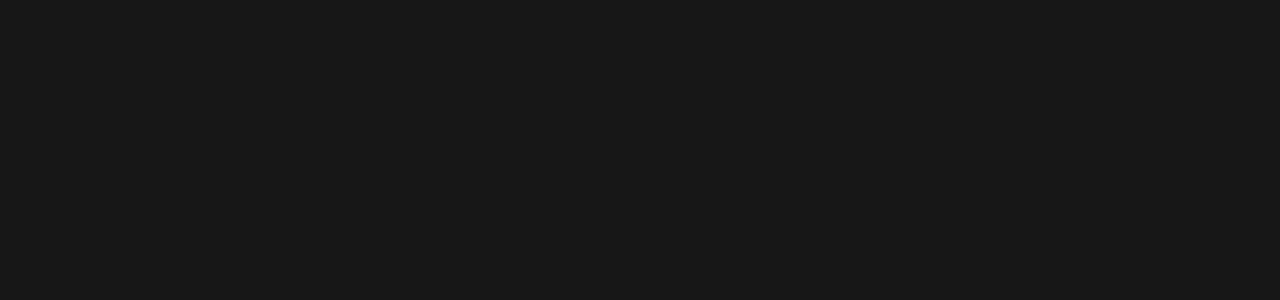
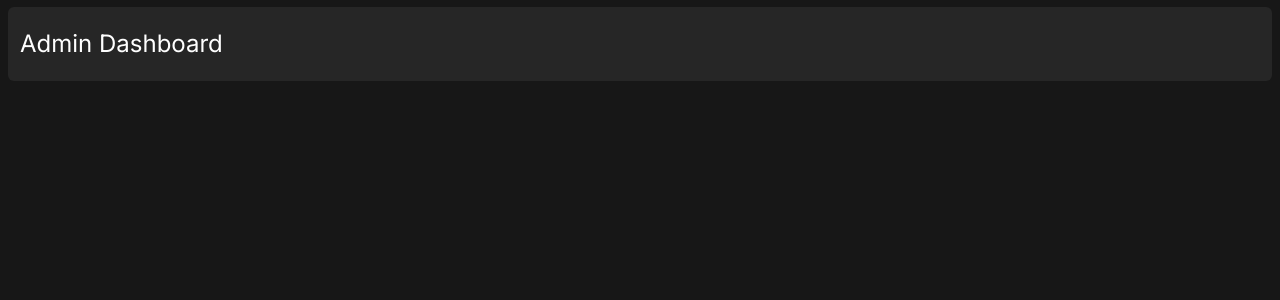
Before and after one commit to Siajey/DanelGold, a Next.js app: page /admin/dashboard in a window 1280 px wide. Shown: the top 300 px of the page. Built offline with nearby package versions, Linux system fonts and the light colour scheme.

Commit message:
feat added header to admin dashboard

```diff
--- a/app/admin/dashboard/page.js
+++ b/app/admin/dashboard/page.js
@@ -1,9 +1,18 @@
 'use client'
 
-import Dashboard from "@/components/Admin/dashboard";
+import {useEffect, useState} from "react";
 
 export default function page() {
-    return <div className={'flex flex-col items-center justify-center bg-neutral-900 w-full h-[100vh]'}>
-        <Dashboard></Dashboard>
+    const [token, setToken] = useState('')
+    useEffect(() => {
+        setToken(localStorage.getItem('token'))
+    }, []);
+    return <div
+        className={'grid grid-cols-9 grid-rows-9 items-center justify-stretch grid-flow-row  bg-neutral-900 w-full h-[100vh]'}>
+        <div
+            className={'flex flex-row bg-neutral-800 h-5/6 mx-2 row-start-1 row-span-1 col-start-1 col-span-9 rounded-md items-center justify-start '}>
+            <span className={'ml-3 text-white text-2xl'}>Admin Dashboard</span>
+        </div>
+
     </div>
 }
--- a/components/Admin/dashboard.jsx
+++ b/components/Admin/dashboard.jsx
@@ -1,11 +1,5 @@
 'use client'
 
-import {useEffect, useState} from "react";
+export default function Dashboard() {
 
-export default function Dashboard() {
-    const [token, setToken] = useState('')
-    useEffect(() => {
-        setToken(localStorage.getItem('token'))
-    }, []);
-    return <p className={'text-white'}>{token}</p>
 }
--- a/components/Admin/login.jsx
+++ b/components/Admin/login.jsx
@@ -19,6 +19,7 @@
             router.push('/admin/dashboard')
         } catch (e) {
             console.log(GetError(e))
+            alert(GetError(e))
         }
     }
 
@@ -34,6 +35,6 @@
         <label htmlFor={'password'} className={'text-white mt-2'}>Password</label>
         <input onKeyDown={onEnter} id={'password'} name={'password'} type={'password'} className={'p-1 mt-1 rounded'}/>
         <input onClick={send} onKeyDown={onEnter} type={'button'} value={'Submit'}
-               className={'bg-sky-500 rounded p-1 mt-4 w-1/4 text-white'}/>
+               className={'bg-sky-500 rounded p-2 mt-4 w-1/4 text-white min-w-min'}/>
     </div>
 }
```
